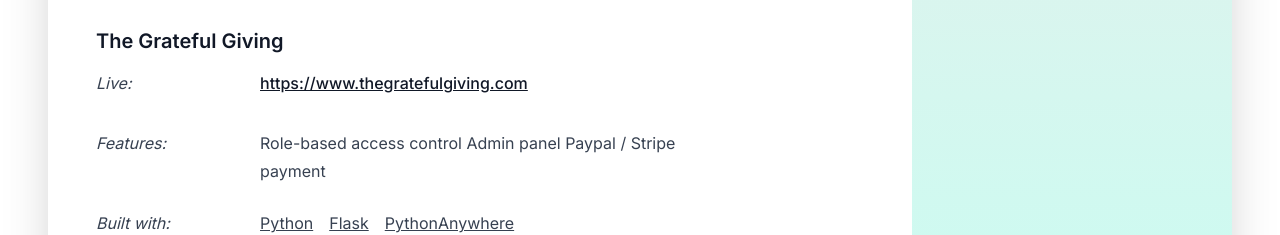
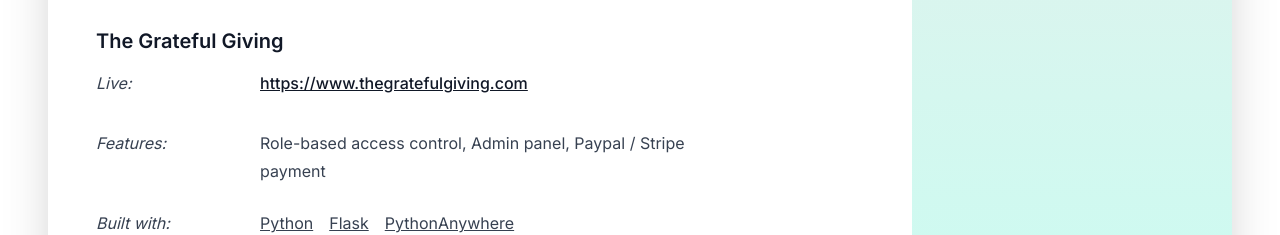
Before and after one commit to avikhandakar-dev/avikh-resume, a Next.js app: page / in a window 1280 px wide. Shown: the part 920-1155 px from the top of the page. Built offline with nearby package versions, Linux system fonts and the light colour scheme; a web font is replaced by a local one.

Commit message:
bug fix 6

```diff
--- a/pages/index.js
+++ b/pages/index.js
@@ -194,8 +194,8 @@ export default function Home() {
                   </div>
                   <div className="lg:inline-block lg:w-8/12 w-full">
 
-                      Role-based access control
-                      Admin panel
+                      Role-based access control,
+                      Admin panel,
                       Paypal / Stripe payment
                   </div>
                 </section>
```
